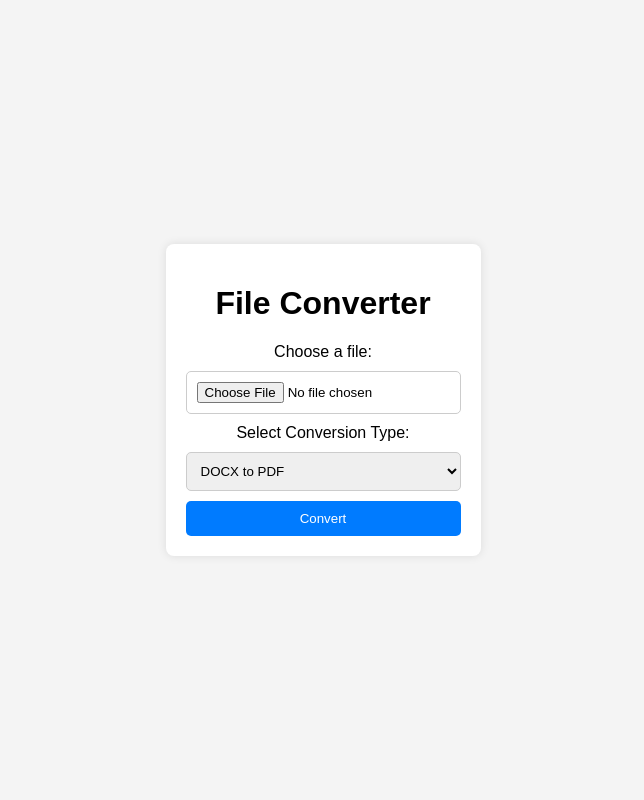
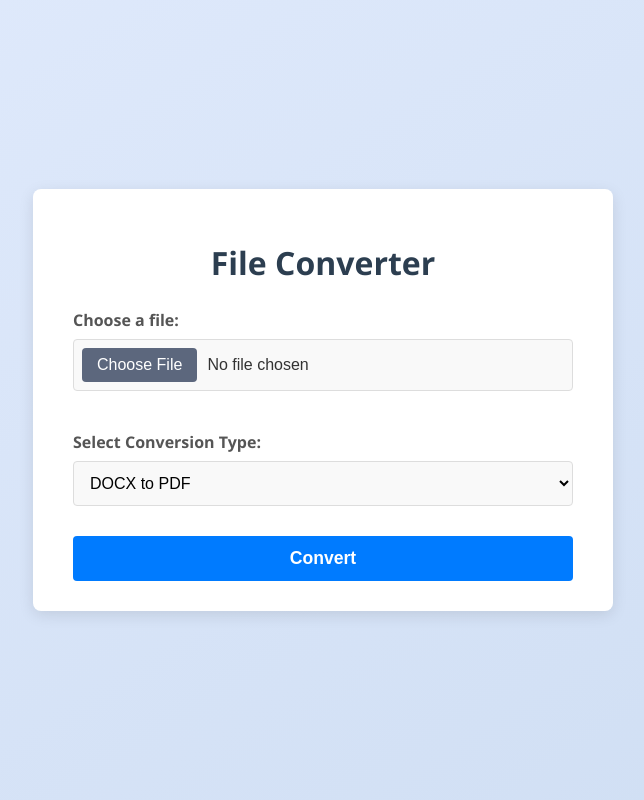
Before and after one commit to Saivivek04/Online-Convertor-Project, a Flask app: page / in a window 1280 px wide. Shown: the whole page, without its empty margins (317-961 px from the left). Run offline with Flask 3, Linux system fonts and the light colour scheme.

Commit message:
Add files via upload

```diff
--- a/document-to-pdf-converter/static/style.css
+++ b/document-to-pdf-converter/static/style.css
@@ -1,44 +1,125 @@
+/* static/style.css */
 body {
-    font-family: Arial, sans-serif;
-    background-color: #f4f4f4;
+    font-family: 'Segoe UI', Tahoma, Geneva, Verdana, sans-serif;
+    margin: 0;
+    padding: 0;
+    background: linear-gradient(to bottom right, #e0eafc, #cfdef3); /* Subtle light blue gradient */
+    /* Alternative professional gradients:
+       background: linear-gradient(to bottom right, #f4f6f9, #ffffff); /* Light grey to white */
+       /* background: #f0f2f5; /* Solid light grey */
+    color: #333;
     display: flex;
     justify-content: center;
     align-items: center;
-    height: 100vh;
-    margin: 0;
+    min-height: 100vh; /* Ensure gradient covers full viewport height */
+    box-sizing: border-box;
 }
 
 .container {
-    background: white;
-    padding: 20px;
+    background-color: #ffffff;
+    padding: 30px 40px;
     border-radius: 8px;
-    box-shadow: 0px 0px 10px rgba(0, 0, 0, 0.1);
+    box-shadow: 0 4px 15px rgba(0, 0, 0, 0.1);
+    width: 100%;
+    max-width: 500px;
     text-align: center;
+    margin: 20px; /* Add some margin for smaller screens */
 }
 
-h2 {
-    margin-bottom: 20px;
+h1 {
+    color: #2c3e50; /* Darker, professional blue/grey */
+    margin-bottom: 25px;
+    font-size: 2em;
 }
 
-form {
-    display: flex;
-    flex-direction: column;
-    gap: 10px;
+label {
+    display: block;
+    margin-top: 20px;
+    margin-bottom: 8px;
+    color: #555;
+    font-weight: bold;
+    text-align: left; /* Align labels to the left for better readability */
 }
 
-input, select, button {
-    padding: 10px;
-    border: 1px solid #ccc;
-    border-radius: 5px;
+input[type="file"],
+select {
+    width: 100%;
+    padding: 12px;
+    margin-bottom: 20px;
+    border: 1px solid #ddd;
+    border-radius: 4px;
+    box-sizing: border-box; /* Ensures padding doesn't add to width */
+    font-size: 1em;
+    background-color: #f9f9f9;
 }
 
-button {
-    background-color: #007BFF;
+input[type="file"] {
+    padding: 8px; /* Slightly different padding for file input for aesthetics */
+}
+
+input[type="file"]::file-selector-button {
+    padding: 8px 15px;
+    margin-right: 10px;
+    background-color: #5c677d; /* A muted, professional button color */
     color: white;
     border: none;
+    border-radius: 4px;
     cursor: pointer;
+    transition: background-color 0.2s ease-in-out;
 }
 
-button:hover {
-    background-color: #0056b3;
+input[type="file"]::file-selector-button:hover {
+    background-color: #4a5466;
 }
+
+button[type="submit"] {
+    background-color: #007bff; /* A standard professional blue */
+    color: white;
+    padding: 12px 25px;
+    border: none;
+    border-radius: 4px;
+    cursor: pointer;
+    font-size: 1.1em;
+    font-weight: bold;
+    transition: background-color 0.2s ease-in-out;
+    width: 100%; /* Make button full width */
+    margin-top: 10px;
+}
+
+button[type="submit"]:hover {
+    background-color: #0056b3; /* Darker shade on hover */
+}
+
+p {
+    margin-top: 25px;
+    color: #333;
+    font-size: 1em;
+}
+
+a {
+    color: #007bff;
+    text-decoration: none;
+    font-weight: bold;
+}
+
+a:hover {
+    text-decoration: underline;
+}
+
+/* Responsive adjustments (optional but good practice) */
+@media (max-width: 600px) {
+    .container {
+        margin: 15px;
+        padding: 20px 25px;
+    }
+
+    h1 {
+        font-size: 1.8em;
+    }
+
+    button[type="submit"],
+    input[type="file"],
+    select {
+        font-size: 0.95em;
+    }
+}
```
